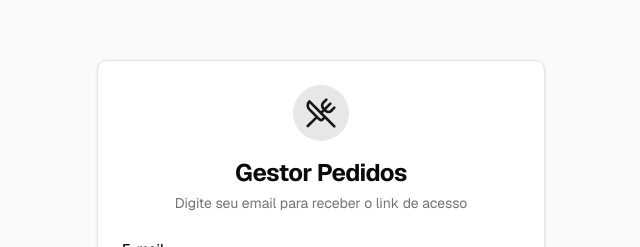
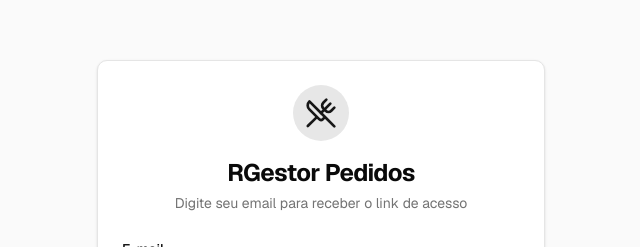
Before and after one commit to rgestorpedidos/gestor-pedidos, a Next.js app: page /login in a window 1280 px wide. Shown: the part 175-422 px from the top of the page, without its empty margins (319-959 px from the left). Built offline with nearby package versions, Linux system fonts and the light colour scheme; no server answers.

Commit message:
chore: update branding to RGestor Pedidos

```diff
--- a/src/app/(auth)/login/page.tsx
+++ b/src/app/(auth)/login/page.tsx
@@ -67,7 +67,7 @@ export default function LoginPage() {
               <UtensilsCrossed className="h-8 w-8 text-primary" />
             </div>
           </div>
-          <CardTitle className="text-2xl font-bold">Gestor Pedidos</CardTitle>
+          <CardTitle className="text-2xl font-bold">RGestor Pedidos</CardTitle>
           <CardDescription>
             Digite seu email para receber o link de acesso
           </CardDescription>
--- a/src/app/layout.tsx
+++ b/src/app/layout.tsx
@@ -15,10 +15,10 @@ const geistMono = Geist_Mono({
 });
 
 export const metadata: Metadata = {
-  title: "Gestor Pedidos",
+  title: "RGestor Pedidos",
   description: "Gerenciamento de pedidos para bares e restaurantes",
   openGraph: {
-    title: "Gestor Pedidos",
+    title: "RGestor Pedidos",
     description: "Gerenciamento de pedidos para bares e restaurantes",
     type: "website",
     locale: "pt_BR",
--- a/src/components/app/sidebar.tsx
+++ b/src/components/app/sidebar.tsx
@@ -132,7 +132,7 @@ export function AppSidebar({ userRole, userEmail }: AppSidebarProps) {
                                     <UtensilsCrossed className='size-4' />
                                 </div>
                                 <div className='flex flex-col gap-0.5 leading-none'>
-                                    <span className='font-semibold'>Gestor Pedidos</span>
+                                    <span className='font-semibold'>RGestor Pedidos</span>
                                     <span className='text-xs text-muted-foreground'>v{APP_VERSION}</span>
                                 </div>
                             </div>
```
Also changed, not shown: 3 other files (tests, documents, lock files or other folders).
